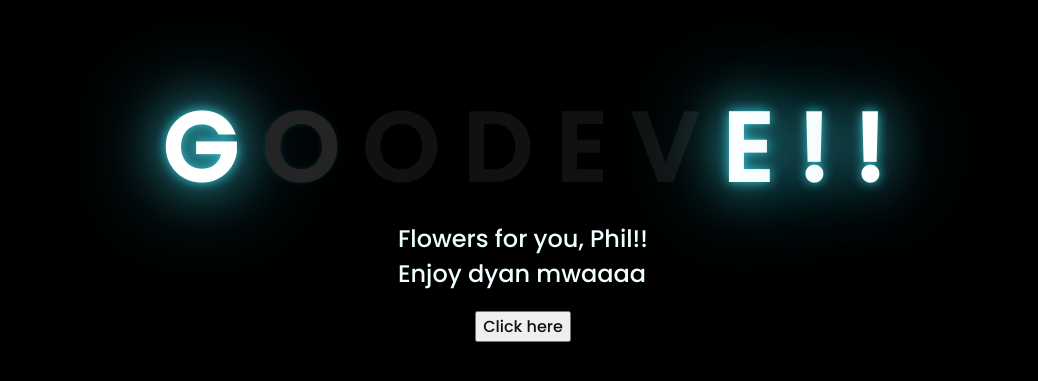
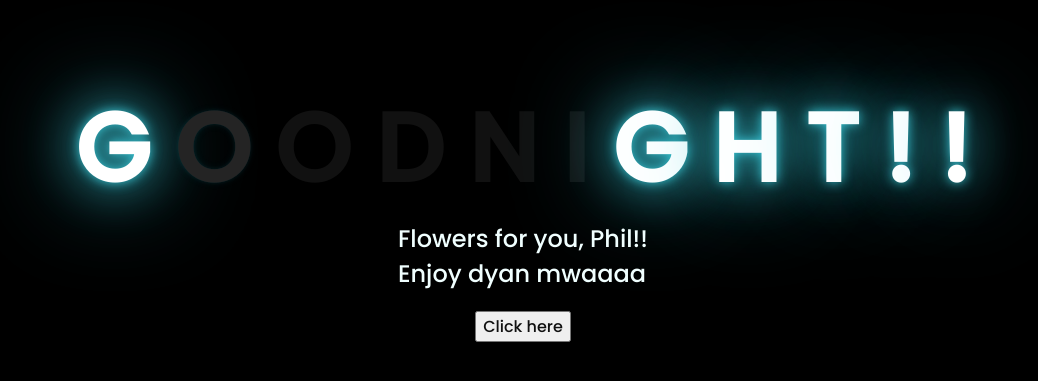
Before and after one commit to Kirk-Gamo/Kirk-Gamo, a plain HTML site: page Flowers/index.html in a window 1280 px wide. Shown: the part 199-580 px from the top of the page, without its empty margins (125-1163 px from the left). Drawn offline with Linux system fonts and the light colour scheme.

Commit message:
Update message

```diff
--- a/Flowers/index.html
+++ b/Flowers/index.html
@@ -14,9 +14,11 @@
         <span>O</span>
         <span>O</span>
         <span>D</span>
-        <span>E</span>
-        <span>V</span>
-        <span>E</span>
+        <span>N</span>
+        <span>I</span>
+        <span>G</span>
+        <span>H</span>
+        <span>T</span>
         <span>!</span>
         <span>!</span>
     </div>
```
